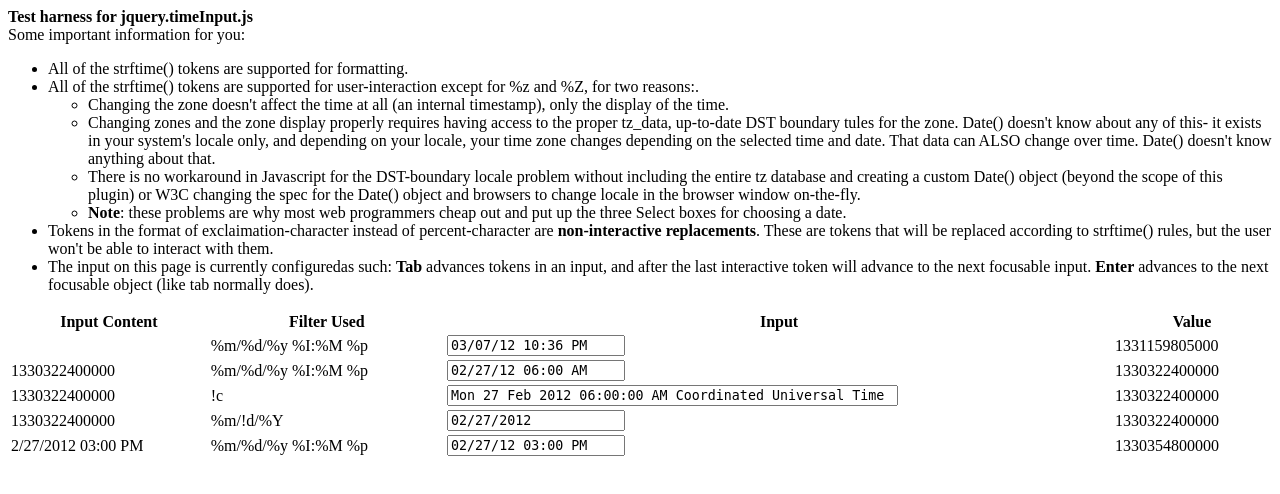
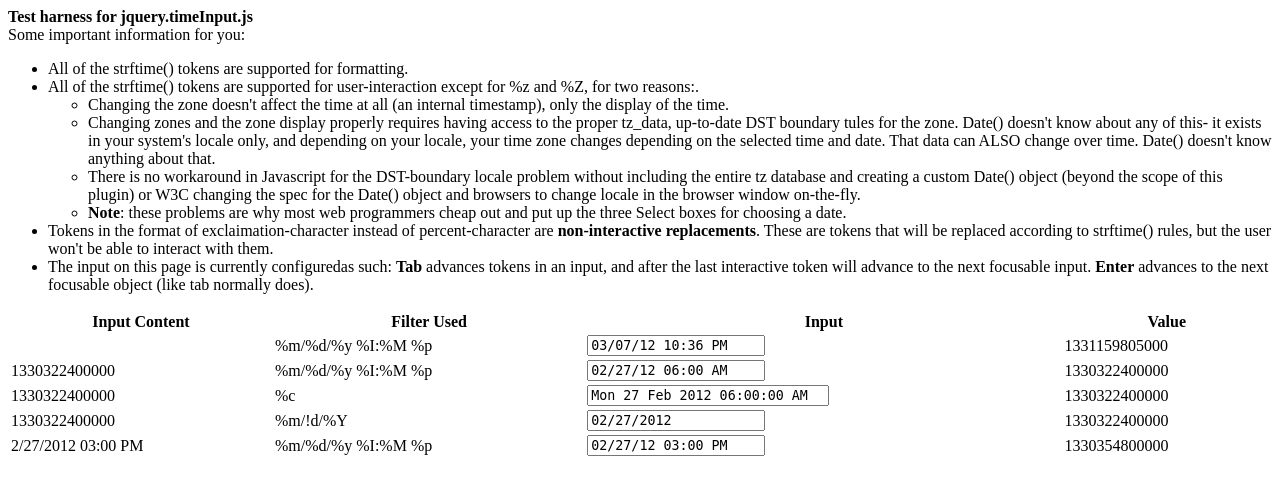
Before and after one commit to mschnee/jQuery-DateTime-input-plugin, a plain HTML site: page index.html in a window 1280 px wide. Drawn offline with nearby package versions, Linux system fonts and the light colour scheme.

Commit message:
Resets a test case to be interactive

```diff
--- a/index.html
+++ b/index.html
@@ -33,7 +33,7 @@ boxes for choosing a date.</li></ul></li>
 var tests = [
     [, {displayFormat:"%m/%d/%y %I:%M %p"}],
     ["1330322400000",{displayFormat:"%m/%d/%y %I:%M %p"}],
-    ["1330322400000",{displayFormat:"!c",autoResize:true}],
+    ["1330322400000",{displayFormat:"%c",autoResize:true}],
     ["1330322400000",{displayFormat:"%m/!d/%Y"}],
     ["2/27/2012 03:00 PM",{displayFormat:"%m/%d/%y %I:%M %p"}]
 ];
```
